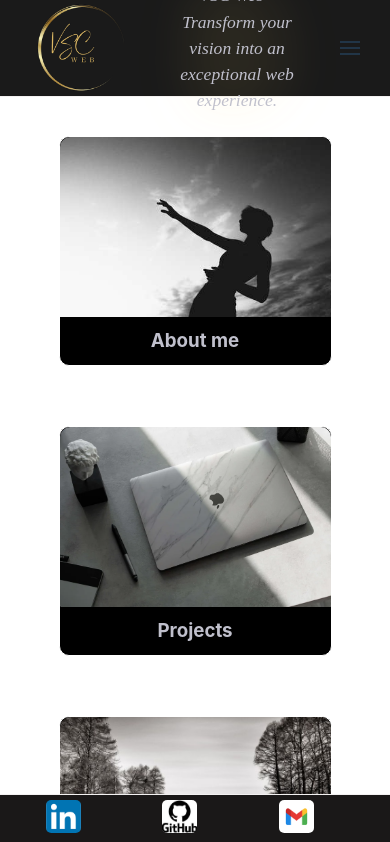
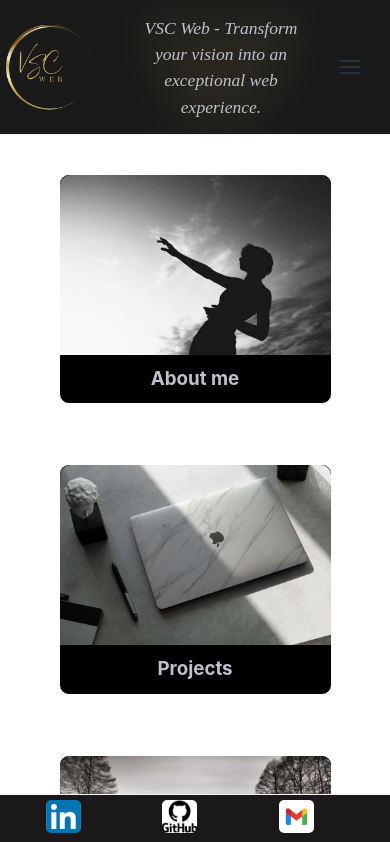
Before and after one commit to valihna/scvportfolio.github.io, a React (Vite) app: page /home in a window 390 px wide. Shown: the top 842 px of the page. Built offline with nearby package versions, Linux system fonts and the light colour scheme.

Commit message:
finalisation de la navbar

```diff
--- a/src/components/navbar/Navbar.css
+++ b/src/components/navbar/Navbar.css
@@ -1,6 +1,6 @@
 .nav {
   width: 100vw;
-  height: 6rem;
+  height: 6, 1rem;
   background-color: #1a1a1a;
   display: flex;
   padding: 0%;
@@ -14,7 +14,7 @@
 .slogan {
   font-style: italic;
   font-style: oblique;
-  font-size: smaller;
+  font-size: small;
   font-family: "Times New Roman";
   align-items: center;
   margin-right: 1rem;
@@ -31,7 +31,7 @@
 .logo {
   display: flex;
   justify-content: flex-start;
-  margin-left: 1rem;
+  margin-left: 0, 5rem;
 }
 
 .logo img {
@@ -72,6 +72,6 @@ body {
   }
 
   .nav-links {
-    margin-right: 1rem;
+    margin-right: 0, 5rem;
   }
 }
```
